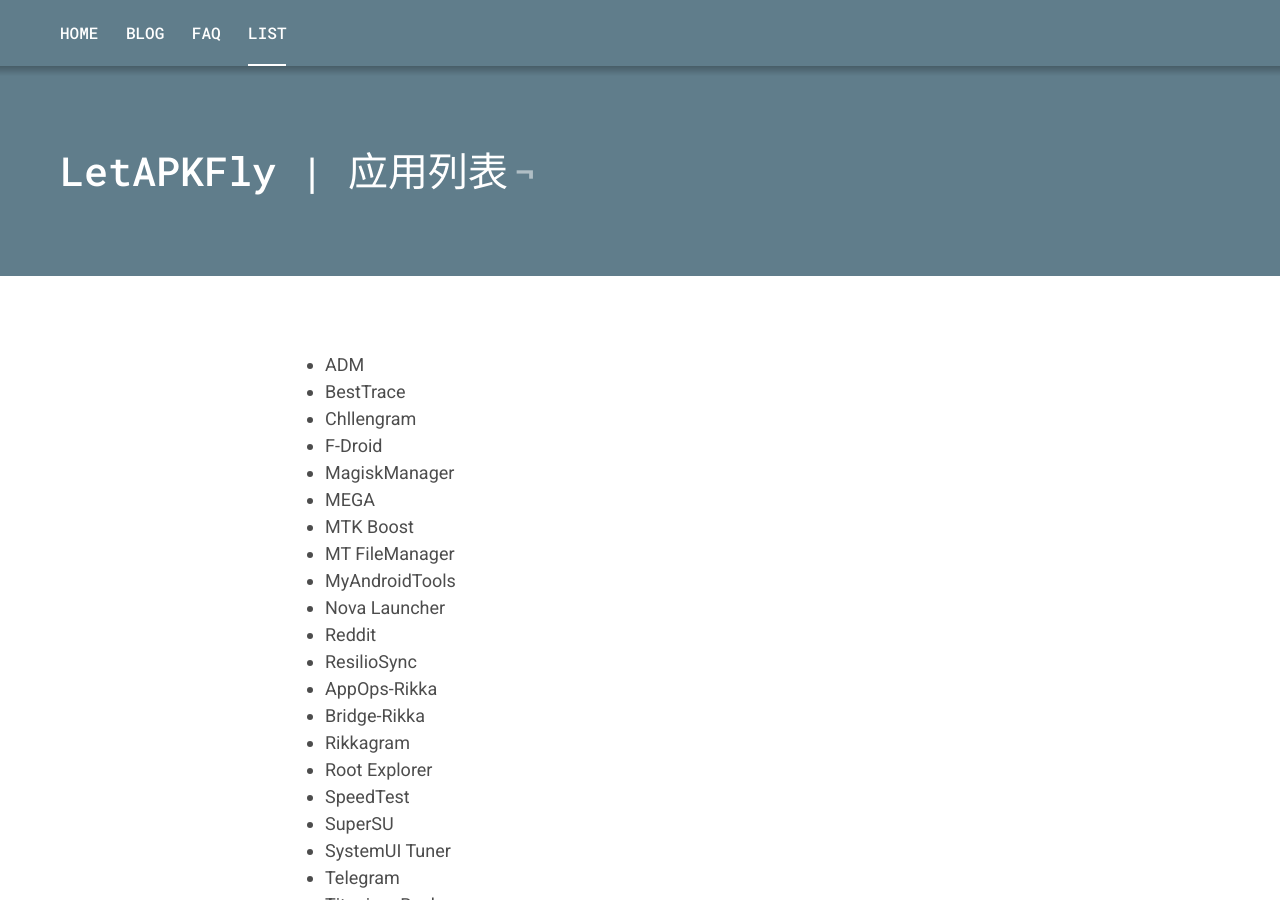
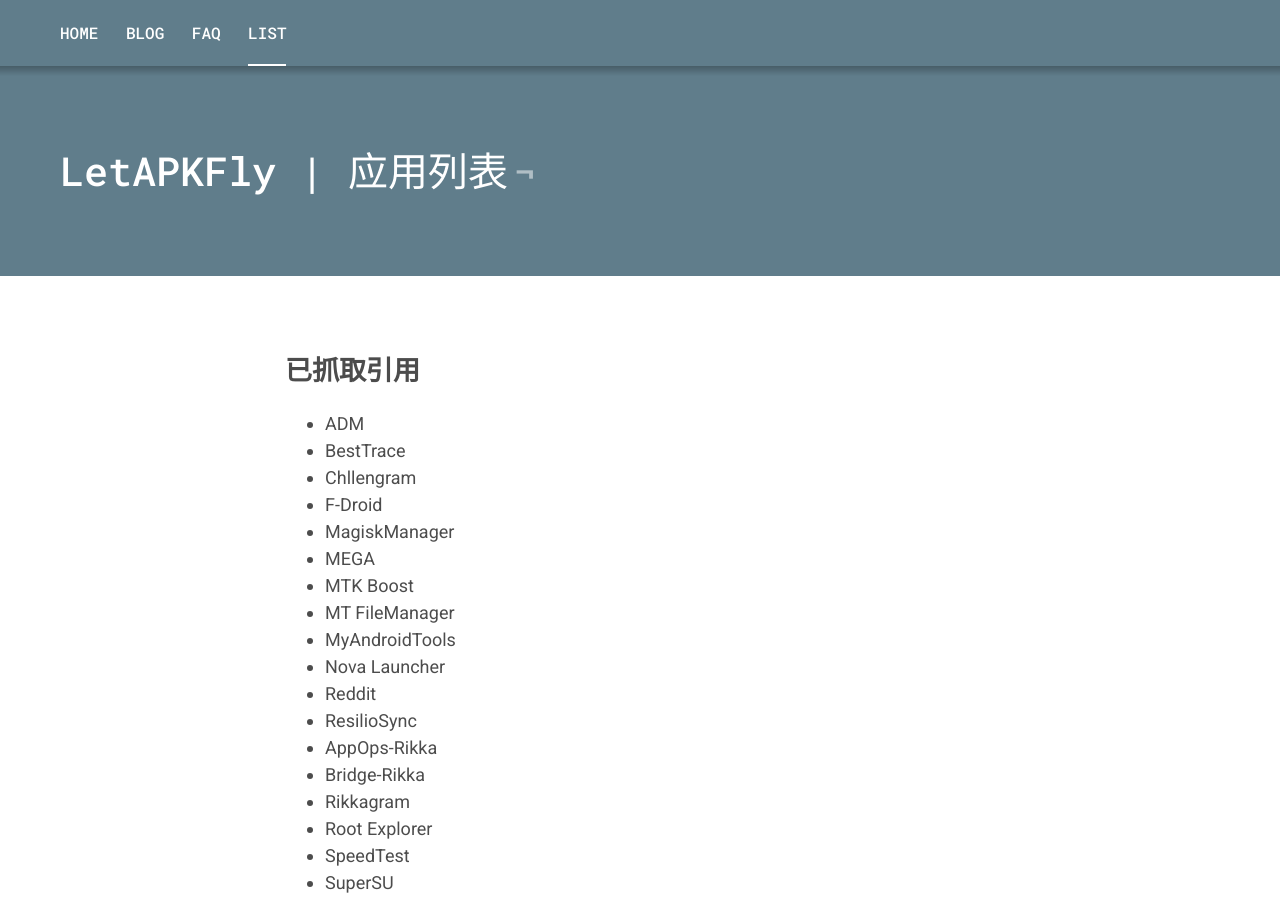
Before and after one commit to neoFelhz/LetAPKFly, a Jekyll site: the page built from _pages/list.md, in a window 1280 px wide and 900 px high. Built offline with Jekyll 4.4.1, drawn with Linux system fonts in a browser that asks for light colours; our own code applies the rules of GitHub Pages for plain Markdown files.

Commit message:
Signed-off-by: neoFelhz <neofelhz@gmail.com>

```diff
--- a/_includes/navigation.html
+++ b/_includes/navigation.html
@@ -1,8 +1,8 @@
 <nav class="c-navigation {% if site.fixedNav == 'true' %}is-fixed{% endif %}">
-  <div class="c-navigation__container u-container">
-    <a class="c-navigation__item {% if page.url == '/' %}is-active{% endif %}" href="{{ "/" | prepend: site.baseurl }}">HOME</a>
-    <a class="c-navigation__item {% if page.url == '/blog.html' %}is-active{% endif %}" href="{{ "/blog.html" | prepend: site.baseurl }}">BLOG</a>
-    <a class="c-navigation__item {% if page.url == '/faq.html' %}is-active{% endif %}" href="{{ "/faq.html" | prepend: site.baseurl }}">FAQ</a>
-    <a class="c-navigation__item {% if page.url == '/list.html' %}is-active{% endif %}" href="{{ "/faq.html" | prepend: site.baseurl }}">LIST</a>
-  </div>
+    <div class="c-navigation__container u-container">
+        <a class="c-navigation__item {% if page.url == '/' %}is-active{% endif %}" href="{{ " / " | prepend: site.baseurl }}">HOME</a>
+        <a class="c-navigation__item {% if page.url == '/blog.html' %}is-active{% endif %}" href="{{ " /blog.html " | prepend: site.baseurl }}">BLOG</a>
+        <a class="c-navigation__item {% if page.url == '/faq.html' %}is-active{% endif %}" href="{{ " /faq.html " | prepend: site.baseurl }}">FAQ</a>
+        <a class="c-navigation__item {% if page.url == '/list.html' %}is-active{% endif %}" href="{{ " /list.html " | prepend: site.baseurl }}">LIST</a>
+    </div>
 </nav>
--- a/_pages/list.md
+++ b/_pages/list.md
@@ -3,6 +3,8 @@
 title: LetAPKFly | 应用列表
 permalink: /list.html
 ---
+
+## 已抓取引用
 
 - ADM
 - BestTrace
```
